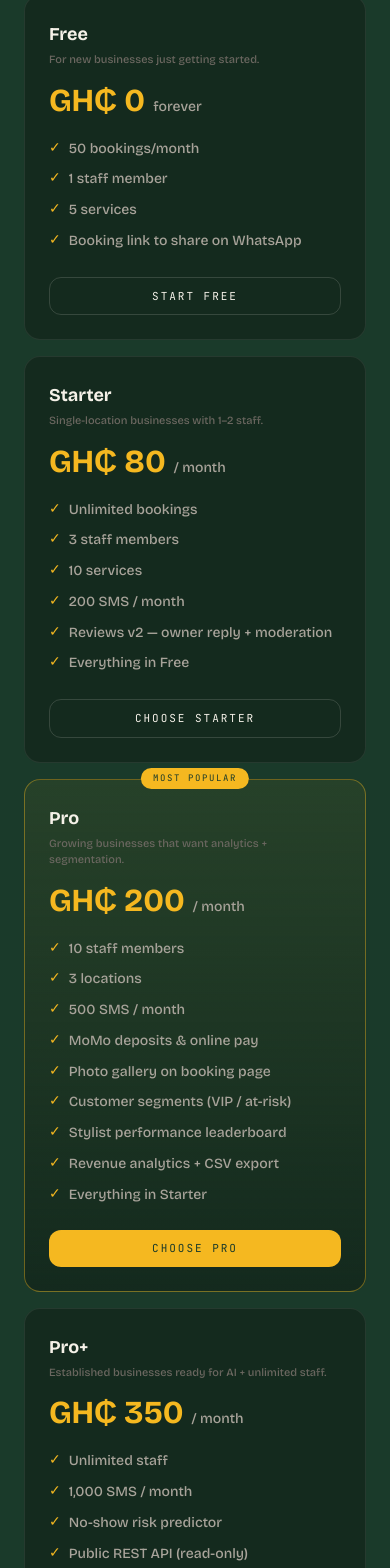
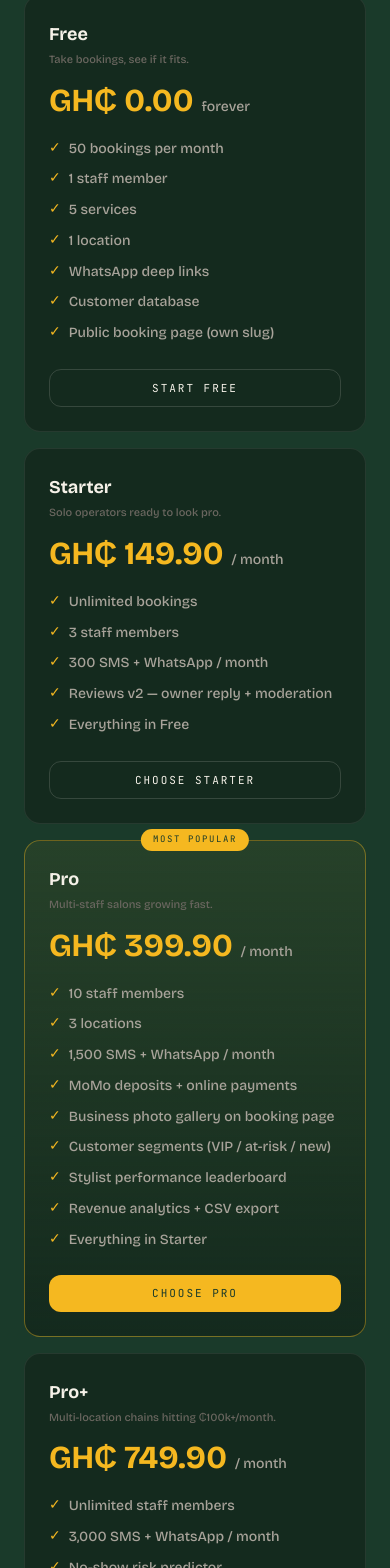
Before and after one commit to Ewooral/ewooral.com, a Next.js app: page /products/ahofe in a window 390 px wide. Shown: the part 4620-6188 px from the top of the page. Built offline with nearby package versions, Linux system fonts and the light colour scheme; no server answers.

Commit message:
Render blog covers and sync Ahofe pricing

```diff
--- a/app/blog/[slug]/page.tsx
+++ b/app/blog/[slug]/page.tsx
@@ -32,7 +32,7 @@ type BlogPostDetail = {
   cover_image_url: string | null;
   author_id: string;
   author_name: string;
-  category: CategoryRef;
+  category: CategoryRef | null;
   tags: TagRef[];
   published_at: string;
   view_count?: number;
@@ -120,6 +120,7 @@ export default async function BlogDetailPage({
 
   const blurb = post.dek ?? post.excerpt;
   const showBody = hasBody(post);
+  const category = post.category;
 
   return (
     <>
@@ -129,8 +130,9 @@ export default async function BlogDetailPage({
         <article className="max-w-3xl mx-auto px-5 md:px-10 pt-28 md:pt-36">
           <header className="mb-12 md:mb-16">
             <div className="flex flex-wrap items-center gap-3 mb-6 text-[11px] font-mono uppercase tracking-[0.25em]">
+              {category ? (
                 <Link
-                href={`/blog?category=${encodeURIComponent(post.category.slug)}`}
+                  href={`/blog?category=${encodeURIComponent(category.slug)}`}
                   className="px-2.5 py-1 no-underline transition-opacity hover:opacity-80"
                   style={{
                     background: "var(--color-accent)",
@@ -138,8 +140,20 @@ export default async function BlogDetailPage({
                     borderRadius: "2px",
                   }}
                 >
-                {post.category.label}
+                  {category.label}
                 </Link>
+              ) : (
+                <span
+                  className="px-2.5 py-1"
+                  style={{
+                    background: "var(--color-accent)",
+                    color: "var(--color-bg)",
+                    borderRadius: "2px",
+                  }}
+                >
+                  Article
+                </span>
+              )}
               <time dateTime={post.published_at} className="text-ink-faint">
                 {fmtDate(post.published_at)}
               </time>
@@ -189,6 +203,16 @@ export default async function BlogDetailPage({
               </div>
             </div>
           </header>
+
+          {post.cover_image_url && (
+            <figure className="mb-10 md:mb-14 overflow-hidden border border-line bg-bg-2" style={{ borderRadius: "4px" }}>
+              <img
+                src={post.cover_image_url}
+                alt={post.title}
+                className="w-full h-auto max-h-[520px] object-cover"
+              />
+            </figure>
+          )}
 
           {showBody && post.body_html ? (
             <div
--- a/app/blog/page.tsx
+++ b/app/blog/page.tsx
@@ -283,6 +283,16 @@ export default async function BlogIndexPage({
                   </p>
                 </header>
 
+                {featured.cover_image_url && (
+                  <figure className="overflow-hidden border border-line bg-bg-2" style={{ borderRadius: "4px" }}>
+                    <img
+                      src={featured.cover_image_url}
+                      alt={featured.title}
+                      className="w-full aspect-[16/7] object-cover transition-transform duration-300 group-hover:scale-[1.015]"
+                    />
+                  </figure>
+                )}
+
                 <footer
                   className="flex items-center justify-between flex-wrap gap-4 pt-6 mt-2 border-t"
                   style={{ borderColor: "var(--line)" }}
@@ -332,6 +342,15 @@ export default async function BlogIndexPage({
                   className="group block"
                 >
                   <article className="flex flex-col h-full">
+                    {p.cover_image_url && (
+                      <div className="mb-4 overflow-hidden border border-line bg-bg-2" style={{ borderRadius: "4px" }}>
+                        <img
+                          src={p.cover_image_url}
+                          alt={p.title}
+                          className="w-full aspect-[16/9] object-cover transition-transform duration-300 group-hover:scale-[1.02]"
+                        />
+                      </div>
+                    )}
                     <div className="flex items-center gap-3 mb-3 text-[11px] font-mono uppercase tracking-[0.2em] text-ink-faint">
                       <span>{labelOf(p.category)}</span>
                       <span>·</span>
--- a/app/products/ahofe/page.tsx
+++ b/app/products/ahofe/page.tsx
@@ -73,27 +73,29 @@ const PLANS: {
 }[] = [
   {
     name: "Free",
-    price: "GH₵ 0",
+    price: "GH₵ 0.00",
     period: "forever",
-    blurb: "For new businesses just getting started.",
+    blurb: "Take bookings, see if it fits.",
     features: [
-      "50 bookings/month",
+      "50 bookings per month",
       "1 staff member",
       "5 services",
-      "Booking link to share on WhatsApp",
+      "1 location",
+      "WhatsApp deep links",
+      "Customer database",
+      "Public booking page (own slug)",
     ],
     cta: "Start free",
   },
   {
     name: "Starter",
-    price: "GH₵ 80",
+    price: "GH₵ 149.90",
     period: "/ month",
-    blurb: "Single-location businesses with 1–2 staff.",
+    blurb: "Solo operators ready to look pro.",
     features: [
       "Unlimited bookings",
       "3 staff members",
-      "10 services",
-      "200 SMS / month",
+      "300 SMS + WhatsApp / month",
       "Reviews v2 — owner reply + moderation",
       "Everything in Free",
     ],
@@ -101,16 +103,16 @@ const PLANS: {
   },
   {
     name: "Pro",
-    price: "GH₵ 200",
+    price: "GH₵ 399.90",
     period: "/ month",
-    blurb: "Growing businesses that want analytics + segmentation.",
+    blurb: "Multi-staff salons growing fast.",
     features: [
       "10 staff members",
       "3 locations",
-      "500 SMS / month",
-      "MoMo deposits & online pay",
-      "Photo gallery on booking page",
-      "Customer segments (VIP / at-risk)",
+      "1,500 SMS + WhatsApp / month",
+      "MoMo deposits + online payments",
+      "Business photo gallery on booking page",
+      "Customer segments (VIP / at-risk / new)",
       "Stylist performance leaderboard",
       "Revenue analytics + CSV export",
       "Everything in Starter",
@@ -120,34 +122,51 @@ const PLANS: {
   },
   {
     name: "Pro+",
-    price: "GH₵ 350",
+    price: "GH₵ 749.90",
     period: "/ month",
-    blurb: "Established businesses ready for AI + unlimited staff.",
+    blurb: "Multi-location chains hitting ₵100k+/month.",
     features: [
-      "Unlimited staff",
-      "1,000 SMS / month",
+      "Unlimited staff members",
+      "3,000 SMS + WhatsApp / month",
       "No-show risk predictor",
-      "Public REST API (read-only)",
+      "API access (read-only)",
       "Everything in Pro",
     ],
     cta: "Choose Pro+",
   },
   {
     name: "Business",
-    price: "GH₵ 600",
+    price: "GH₵ 1,499.90",
     period: "/ month",
-    blurb: "Multi-location chains and bespoke needs.",
+    blurb: "Established brands with unlimited needs.",
     features: [
       "Unlimited locations",
-      "Unlimited SMS",
-      "Full AI suite — demand forecast, CLV, revenue forecast, weekly digest",
+      "6,000 SMS + WhatsApp / month",
+      "Multi-location dashboard + cross-loc reports",
+      "Demand forecast (day-of-week, seasonal)",
+      "Customer lifetime value",
       "Custom RBAC roles",
-      "Multi-location dashboard",
-      "Priority Roadmap Input",
-      "White-label",
+      "Priority Roadmap Input (feature requests)",
+      "White-label (own branding on booking page)",
       "Everything in Pro+",
     ],
-    cta: "Talk to sales",
+    cta: "Choose Business",
+    cta_href: SALES_WA_URL,
+  },
+  {
+    name: "Custom — for chains",
+    price: "Contact sales",
+    period: "",
+    blurb: "Enterprise chains: 5K+ customers or 3+ branches.",
+    features: [
+      "Bespoke engineering",
+      "Dedicated success engineer",
+      "Custom integrations + white-glove migration",
+      "Volume discounts on SMS, AI, payouts",
+      "SLAs + 24/7 priority support",
+      "Everything in Business",
+    ],
+    cta: "Contact sales",
     cta_href: SALES_WA_URL,
   },
 ];
```
Lines whose indentation alone changed are shown as unchanged.
